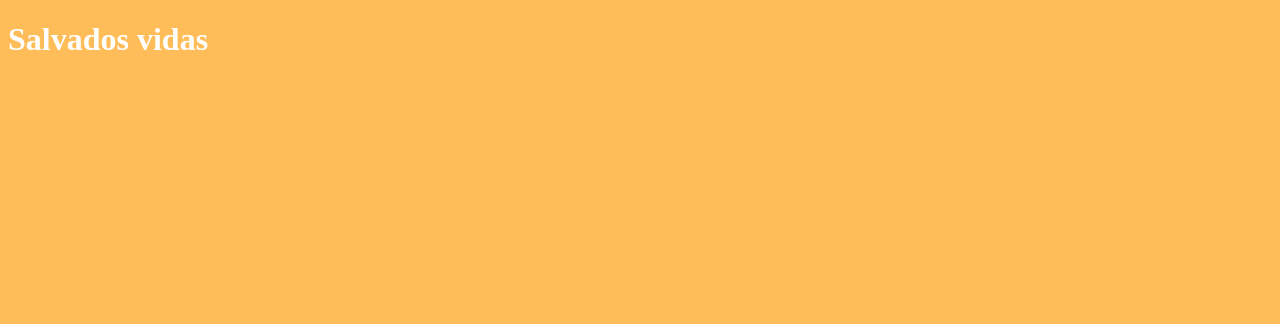
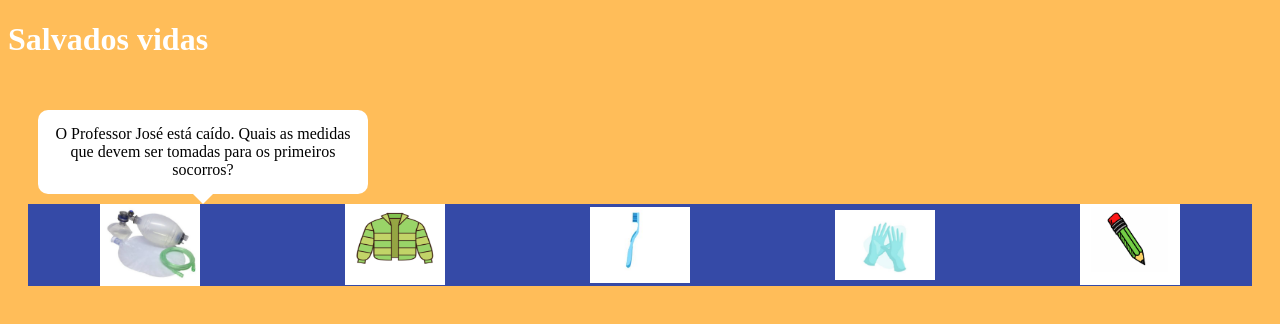
Before and after one commit to tainamiranda2/salvando-vidas, a React (Vite) app: page /jogo in a window 1280 px wide. Shown: the top 324 px of the page. Built offline with nearby package versions, Linux system fonts and the light colour scheme.

Commit message:
pagina do jogo iniciado

```diff
--- a/src/App.css
+++ b/src/App.css
@@ -18,6 +18,7 @@ button{
   font-size: 20px;
 
 }
+/*css da orientaçaõ*/
 
 .button-next{
 
@@ -46,3 +47,26 @@ color: #ae332e;
   border-style: solid;
   border-color: #fff transparent transparent transparent;
 }
+/*css do jogo*/
+.container {
+  text-align: center;
+  padding: 20px;
+
+}
+
+.images-container {
+  background: #354aa7;
+  display: flex;
+  justify-content: space-around;
+  align-items: center;
+}
+
+.images-container img {
+  width: 100px; /* Ajuste o tamanho conforme necessário */
+  cursor: pointer;
+  transition: border 0.3s ease; /* Adiciona uma transição suave na mudança da borda */
+}
+
+.images-container img.selected {
+  border: 2px solid white;
+}
--- a/src/pages/jogo/Jogo.jsx
+++ b/src/pages/jogo/Jogo.jsx
@@ -1,9 +1,59 @@
+import  { useState } from 'react';
+import bolsa from '../../img/bolsa.png';
+import casaco from '../../img/casaco.png';
+import escova from '../../img/escova.png';
+import lapiz from '../../img/lapiz.png';
+import luva from '../../img/luva.png';
 
-export const Jogo = () =>{
-    return (
-        <>
-          <h1>Salvados vidas</h1>
+export const Jogo = () => {
+  const [selectedImage, setSelectedImage] = useState(null);
 
-        </>
-    )
-}
+  const handleImageClick = (image) => {
+    setSelectedImage(image);
+  };
+
+  return (
+    <>
+      <h1>Salvados vidas</h1>
+      <div className="container">
+        <p className="balao">O Professor José está caído. Quais as medidas que devem ser tomadas para os primeiros socorros?</p>
+        <div className="images-container">
+          <img
+            src={bolsa}
+            alt="Descrição da Imagem"
+            className={selectedImage === bolsa ? 'selected' : ''}
+            onClick={() => handleImageClick(bolsa)}
+          />
+
+          <img
+            src={casaco}
+            alt="Descrição da Imagem"
+            className={selectedImage === casaco ? 'selected' : ''}
+            onClick={() => handleImageClick(casaco)}
+          />
+
+          <img
+            src={escova}
+            alt="Descrição da Imagem"
+            className={selectedImage === escova ? 'selected' : ''}
+            onClick={() => handleImageClick(escova)}
+          />
+
+          <img
+            src={luva}
+            alt="Descrição da Imagem"
+            className={selectedImage === luva ? 'selected' : ''}
+            onClick={() => handleImageClick(luva)}
+          />
+
+          <img
+            src={lapiz}
+            alt="Descrição da Imagem"
+            className={selectedImage === lapiz ? 'selected' : ''}
+            onClick={() => handleImageClick(lapiz)}
+          />
+        </div>
+      </div>
+    </>
+  );
+};
--- a/src/pages/orientacoes/Orientacoes.jsx
+++ b/src/pages/orientacoes/Orientacoes.jsx
@@ -1,8 +1,9 @@
 import { useState } from 'react';
-//import './Orientacoes.css'; // Importe o arquivo de estilos CSS
+import { useNavigate} from 'react-router-dom';
 
 export const Orientacoes = () => {
   const [currentStep, setCurrentStep] = useState(0);
+  const history = useNavigate();
 
   const baloes = [
     "Olá, meu nome é VITÓRIA",
@@ -16,17 +17,29 @@ export const Orientacoes = () => {
   const handleNext = () => {
     if (currentStep < baloes.length - 1) {
       setCurrentStep(currentStep + 1);
+    } else {
+      // Se estiver na última frase, redirecionar para a nova página
+      history('/jogo');
     }
   };
 
+  const handleBack = () => {
+    if (currentStep > 0) {
+      setCurrentStep(currentStep - 1);
+    }
+  };
   return (
     <div className="orientacoes-container">
       <h1>Orientações</h1>
+
       <div className="balao-container">
         <p className="balao">{baloes[currentStep]}</p>
         <button className="button-next" onClick={handleNext}>
           NEXT
         </button>
+        <button className="button-back" onClick={handleBack}>
+            VOLTAR
+          </button>
       </div>
     </div>
   );
```
